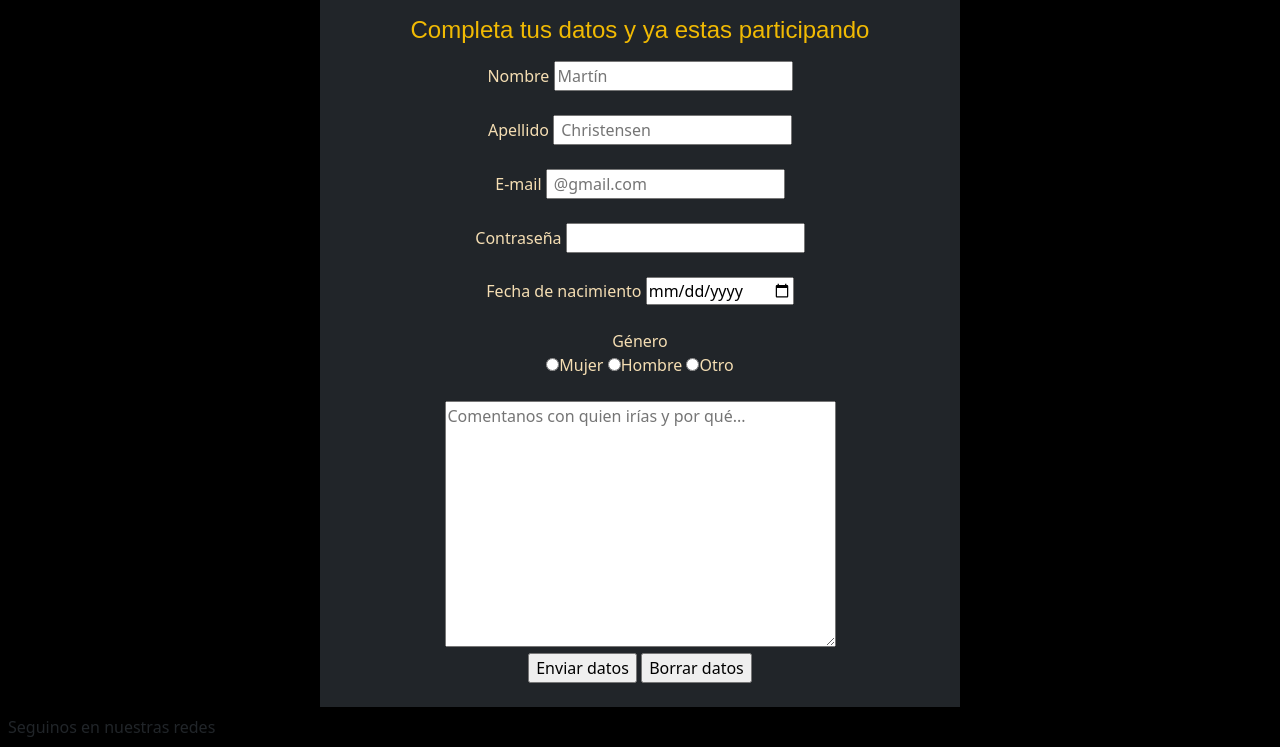
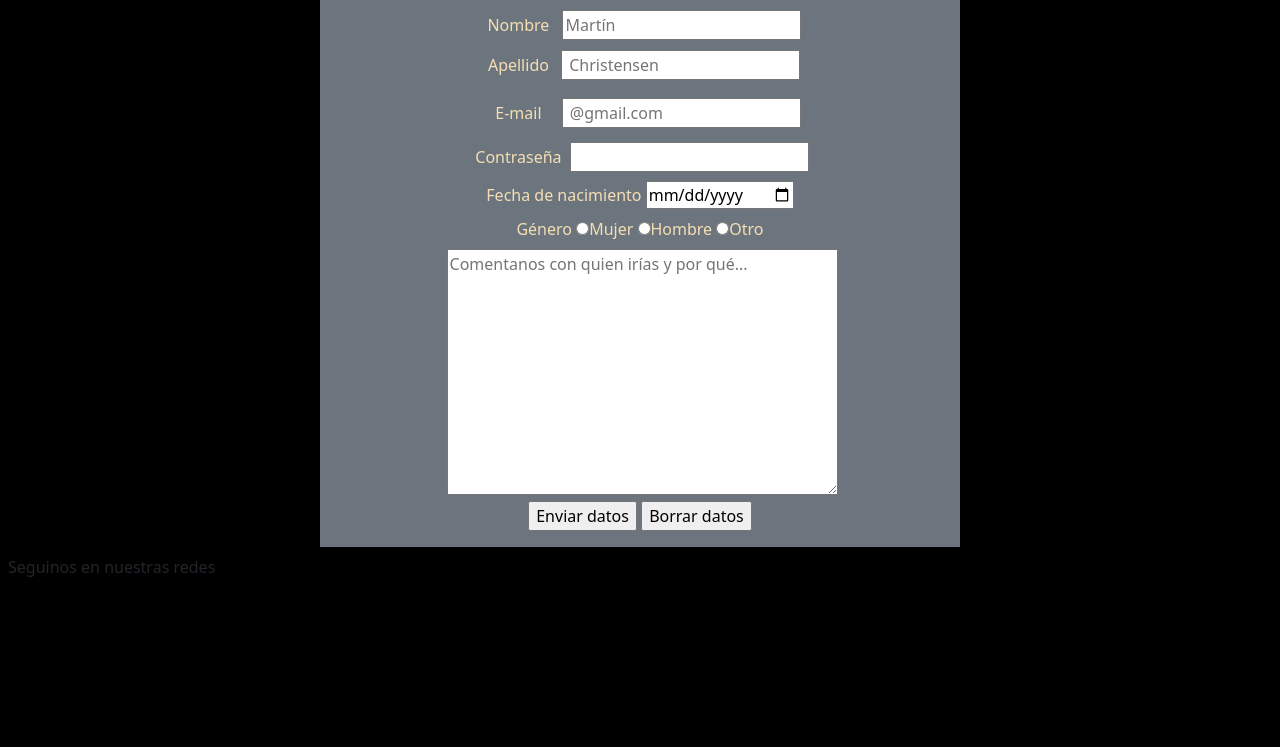
Before and after one commit to martinch23/proyecto-final, a website: page sorteo.html in a window 1280 px wide. Shown: the part 365-1112 px from the top of the page. After the commit the page ends 952 px from the top, so only its background shows below. Drawn offline with nearby package versions, Linux system fonts and the light colour scheme.

Commit message:
otro comit

```diff
--- a/scss/_mainformulario.scss
+++ b/scss/_mainformulario.scss
@@ -1,5 +1,6 @@
 .containerformulario{text-align: center;
                      padding-top: 1rem;
+
 
 
                     .tituloform{
--- a/sorteo.html
+++ b/sorteo.html
@@ -25,55 +25,54 @@
             <a class="nav-link" href="./videos.html">Videos</a>
 
         </nav>
-        <br>
 
-      <main class="containerformulario bg-dark w-50 p-4 mx-auto">
+
+      <main class="containerformulario bg-secondary w-50 p-3 mx-auto">
 
         <div class="row">
         <div class="col-xs-12 col-sm-12 col-lg-12 pt-3">
 
         <div class=" tituloform sub animate__animated animate__shakeY"><h2>¡Ganate dos entradas para ir a verlos donde quieras!</h2></div>
-        <br>
+
        <fieldset> <legend><h4 class=" subtituloform animate__animated animate__wobble">Completa tus datos y ya estas participando</h4></legend>
-        <br>
+
       <form action="" id="items">
         <div>
-            <label for="nombre" class="nombre">Nombre</label>
+            <label for="nombre" class="nombre p-2">Nombre</label>
             <input type="text" name="nombre" placeholder="Martín ">
         </div>
-        <br>
+
         <div>
-            <label for="nombre" class="apellido">Apellido</label>
+            <label for="nombre" class="apellido p-2">Apellido</label>
             <input type="text" name="apellido" placeholder=" Christensen">
         </div>
-        <br>
+
         <div>
-            <label for="email" class="email">E-mail</label>
+            <label for="email" class="email p-3">E-mail</label>
             <input type="email" name="e mail" placeholder=" @gmail.com" required>
             </div>
-        <br>
+
         <div>
-           <label for="password" class="contraseña">Contraseña</label>
+           <label for="password" class="contraseña p-1">Contraseña</label>
             <input type="password" name="password">
             </div>
-        <br>
-        <div class="nacimiento">
+
+        <div class="nacimiento pt-2">
             <label for="birth">Fecha de nacimiento</label>
             <input type="date" name="birth">
             </div>
-         <br>
-        <div class="sexo">
+
+        <div class="sexo p-2">
             <label for="sexo">Género</label>
-        <br>
+
             <input type="radio" name="sexo" value="Mujer">Mujer
             <input type="radio" name="sexo" value="Hombre">Hombre
             <input type="radio" name="sexo" value="Otro">Otro</div>
         </div>
-        <br>
-        <br>
+
 
         <div>
-        <label for="comentarios"></label><br>
+        <label for="comentarios"></label>
         <textarea name="comentarios" id="" cols="40" rows="10" placeholder="Comentanos con quien irías y por qué..."></textarea>
         </div>
 
```
Also changed, not shown: index.html (+1 -1 lines).
